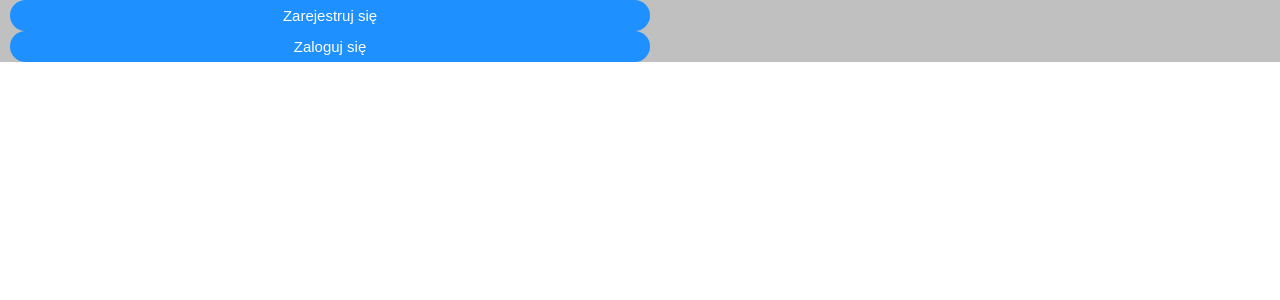
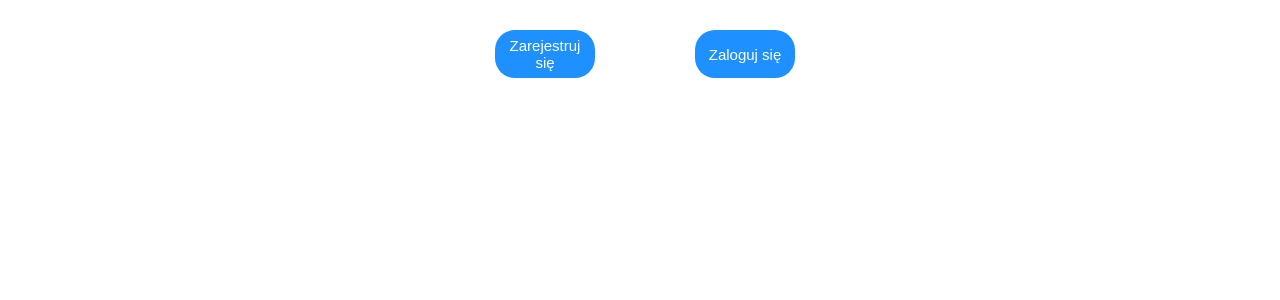
Before and after one commit to arowinsky/WheelchairBasketballApp, a React (Create React App) app: page / in a window 1280 px wide. Shown: the top 300 px of the page. Built offline with nearby package versions, Linux system fonts and the light colour scheme.

Commit message:
Changes: * Style wrapper for HomeView * Small Refactor style sheet for Button

```diff
--- a/src/components/Button/Button.module.scss
+++ b/src/components/Button/Button.module.scss
@@ -16,6 +16,6 @@
     border-radius: 20px;
   }
   .button:hover{
-    box-shadow: 7px 0px 0px $light-blue;
+    box-shadow: 8px 0px 0px $light-blue;
     background-color:$dark-blue;
   }
--- a/src/views/HomeView/HomeView.module.scss
+++ b/src/views/HomeView/HomeView.module.scss
@@ -1,3 +1,10 @@
 .wrapper{
-    background-color:silver;
+    width: 100%;
+    display: grid;
+    grid-template-columns: 200px 200px;
+    align-items: inline;
+    justify-content: center;
+    justify-items: center;
+    justify-self: center;
+    margin-top: 30px;
 }
```
